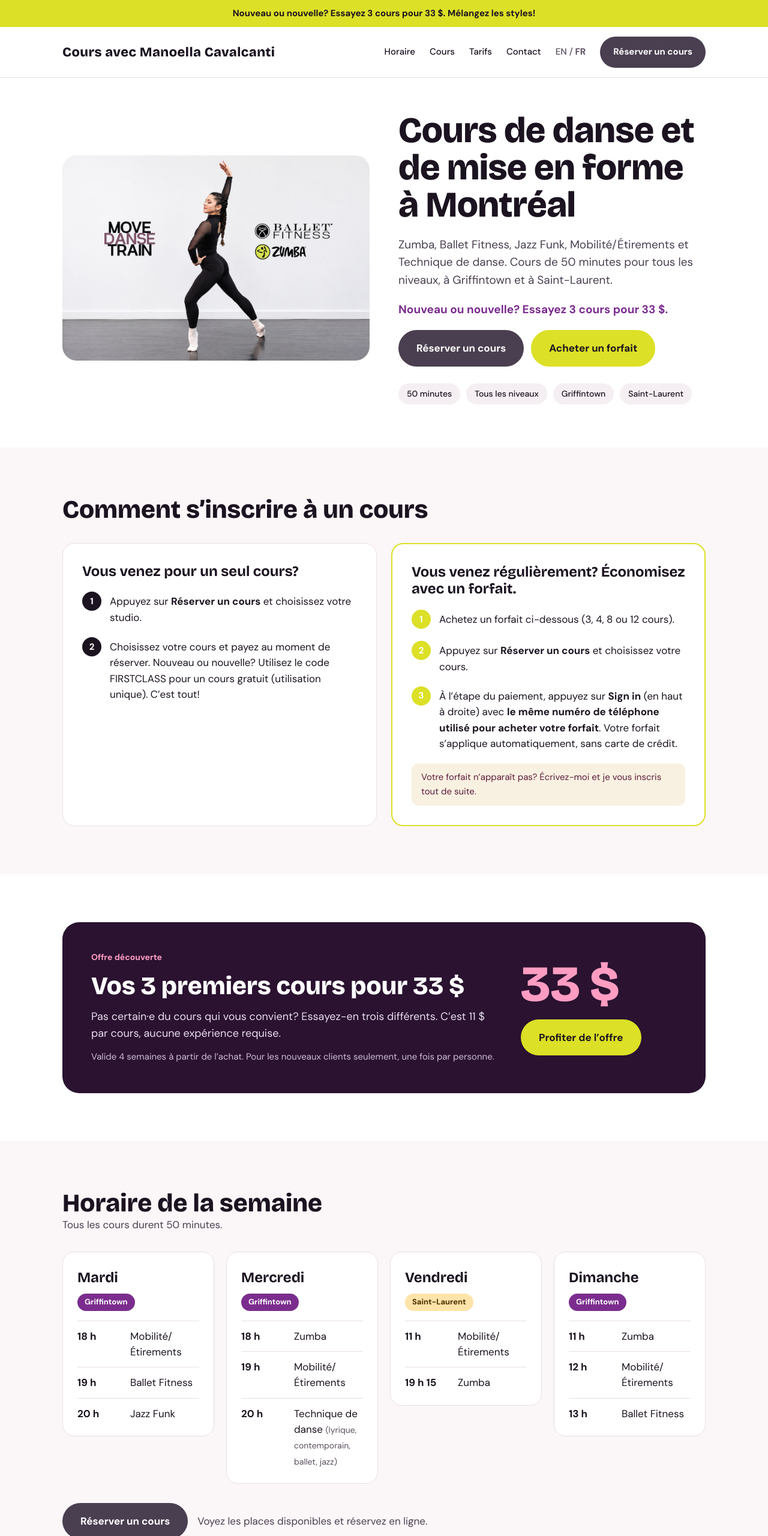
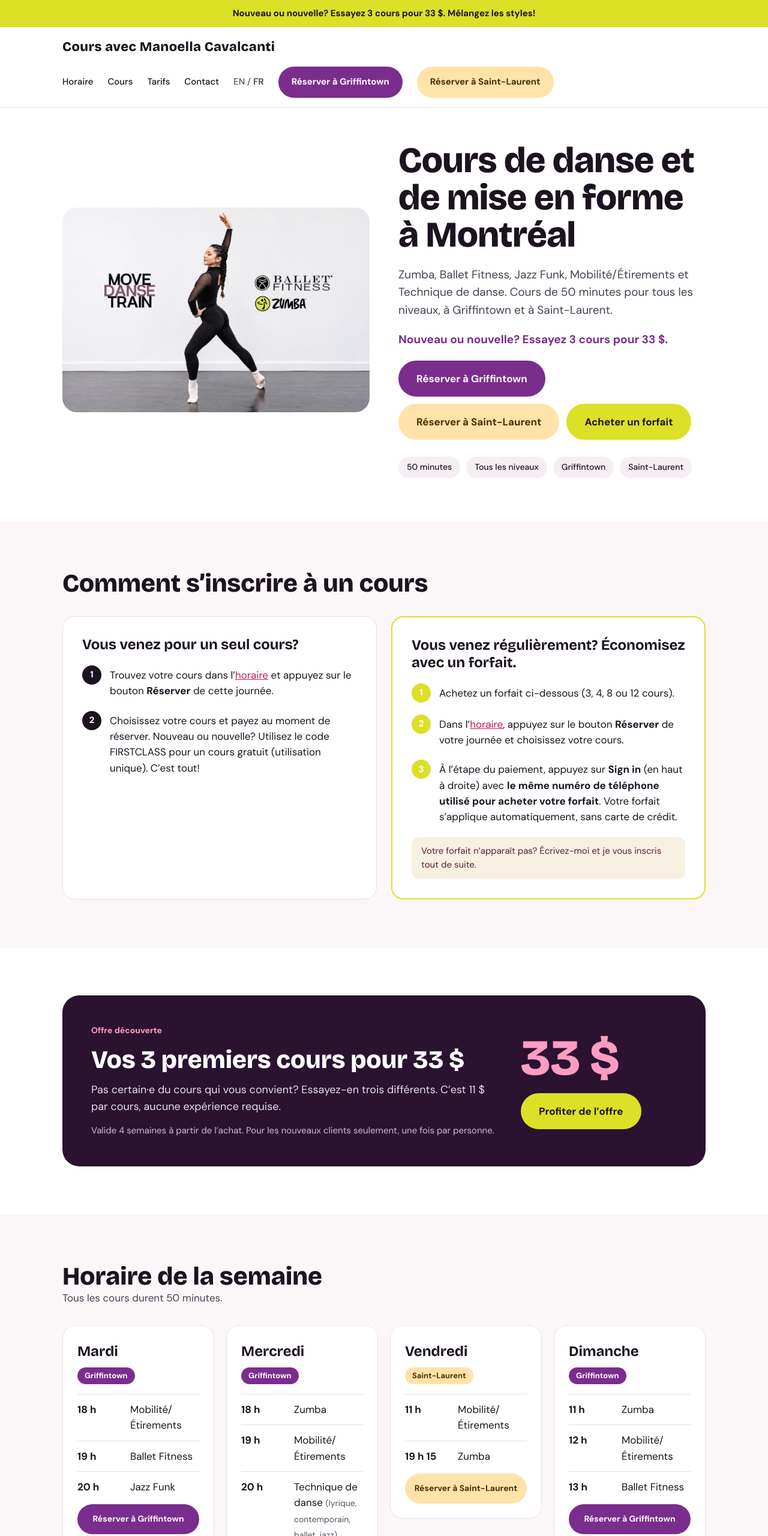
Before and after one commit to hugorila/move-danse-train, a plain HTML site: page fr.html in a window 1280 px wide. Shown: the top 2560 px of the page at 60% size. Drawn offline with nearby package versions, Linux system fonts and the light colour scheme.

Commit message:
Add separate booking buttons for each studio loc

```diff
--- a/fr.html
+++ b/fr.html
@@ -24,7 +24,8 @@
       <a href="#prices">Tarifs</a>
       <a href="#contact">Contact</a>
       <span class="lang"><a href="index.html" lang="en">EN</a> / <strong>FR</strong></span>
-      <a class="btn btn-primary btn-small" href="https://manoella-cavalcanti.square.site/s/appointments">Réserver un cours</a>
+      <a class="btn btn-griff btn-small" href="GRIFFINTOWN_LINK">Réserver à Griffintown</a>
+      <a class="btn btn-stl btn-small" href="SAINTLAURENT_LINK">Réserver à Saint-Laurent</a>
     </nav>
   </div>
 </header>
@@ -38,7 +39,8 @@
       <p class="lead">Zumba, Ballet Fitness, Jazz Funk, Mobilité/Étirements et Technique de danse. Cours de 50 minutes pour tous les niveaux, à Griffintown et à Saint-Laurent.</p>
       <p class="hero-offer">Nouveau ou nouvelle? Essayez 3 cours pour 33 $.</p>
       <div class="btn-row">
-        <a class="btn btn-primary" href="https://manoella-cavalcanti.square.site/s/appointments">Réserver un cours</a>
+        <a class="btn btn-griff" href="GRIFFINTOWN_LINK">Réserver à Griffintown</a>
+        <a class="btn btn-stl" href="SAINTLAURENT_LINK">Réserver à Saint-Laurent</a>
         <a class="btn btn-outline" href="#prices">Acheter un forfait</a>
       </div>
       <ul class="chips">
@@ -57,7 +59,7 @@
         <div class="path">
           <h3 class="card-title">Vous venez pour un seul cours?</h3>
           <ol class="steps">
-            <li>Appuyez sur <strong>Réserver un cours</strong> et choisissez votre studio.</li>
+            <li>Trouvez votre cours dans l’<a href="#schedule">horaire</a> et appuyez sur le bouton <strong>Réserver</strong> de cette journée.</li>
             <li>Choisissez votre cours et payez au moment de réserver. Nouveau ou nouvelle? Utilisez le code FIRSTCLASS pour un cours gratuit (utilisation unique). C’est tout!</li>
           </ol>
         </div>
@@ -65,7 +67,7 @@
           <h3 class="card-title">Vous venez régulièrement? Économisez avec un forfait.</h3>
           <ol class="steps">
             <li>Achetez un forfait ci-dessous (3, 4, 8 ou 12 cours).</li>
-            <li>Appuyez sur <strong>Réserver un cours</strong> et choisissez votre cours.</li>
+            <li>Dans l’<a href="#schedule">horaire</a>, appuyez sur le bouton <strong>Réserver</strong> de votre journée et choisissez votre cours.</li>
             <li>À l’étape du paiement, appuyez sur <strong>Sign in</strong> (en haut à droite) avec <strong>le même numéro de téléphone utilisé pour acheter votre forfait</strong>. Votre forfait s’applique automatiquement, sans carte de crédit.</li>
           </ol>
           <p class="note">Votre forfait n’apparaît pas? Écrivez-moi et je vous inscris tout de suite.</p>
@@ -105,6 +107,7 @@
             <li><span class="time">19 h</span><span>Ballet Fitness</span></li>
             <li><span class="time">20 h</span><span>Jazz Funk</span></li>
           </ul>
+          <a class="btn btn-griff btn-small btn-block" href="GRIFFINTOWN_LINK">Réserver à Griffintown</a>
         </div>
         <div class="day">
           <div class="day-head"><h3 class="day-name">Mercredi</h3><span class="pill pill-griff">Griffintown</span></div>
@@ -113,6 +116,7 @@
             <li><span class="time">19 h</span><span>Mobilité/Étirements</span></li>
             <li><span class="time">20 h</span><span>Technique de danse <small>(lyrique, contemporain, ballet, jazz)</small></span></li>
           </ul>
+          <a class="btn btn-griff btn-small btn-block" href="GRIFFINTOWN_LINK">Réserver à Griffintown</a>
         </div>
         <div class="day">
           <div class="day-head"><h3 class="day-name">Vendredi</h3><span class="pill pill-stl">Saint-Laurent</span></div>
@@ -120,6 +124,7 @@
             <li><span class="time">11 h</span><span>Mobilité/Étirements</span></li>
             <li><span class="time">19 h 15</span><span>Zumba</span></li>
           </ul>
+          <a class="btn btn-stl btn-small btn-block" href="SAINTLAURENT_LINK">Réserver à Saint-Laurent</a>
         </div>
         <div class="day">
           <div class="day-head"><h3 class="day-name">Dimanche</h3><span class="pill pill-griff">Griffintown</span></div>
@@ -128,11 +133,11 @@
             <li><span class="time">12 h</span><span>Mobilité/Étirements</span></li>
             <li><span class="time">13 h</span><span>Ballet Fitness</span></li>
           </ul>
+          <a class="btn btn-griff btn-small btn-block" href="GRIFFINTOWN_LINK">Réserver à Griffintown</a>
         </div>
       </div>
       <div class="cta-row">
-        <a class="btn btn-primary" href="https://manoella-cavalcanti.square.site/s/appointments">Réserver un cours</a>
-        <span class="lead">Voyez les places disponibles et réservez en ligne.</span>
+        <span class="lead">Appuyez sur le bouton sous une journée pour voir les places disponibles et réserver en ligne.</span>
       </div>
       <p class="cta-note">Pour réserver, il faut un compte avec un forfait actif, ou une carte de crédit pour un cours à l’unité.</p>
     </div>
@@ -171,7 +176,8 @@
           <div class="price-amount">25 $</div>
           <div class="price-per">25 $ par cours</div>
           <div class="price-valid">Payable à la réservation</div>
-          <a class="btn btn-outline btn-small btn-block" href="https://manoella-cavalcanti.square.site/s/appointments">Réserver un cours</a>
+          <a class="btn btn-griff btn-small btn-block" href="GRIFFINTOWN_LINK">Réserver à Griffintown</a>
+          <a class="btn btn-stl btn-small btn-block" href="SAINTLAURENT_LINK">Réserver à Saint-Laurent</a>
         </div>
         <div class="price">
           <span class="price-kind">Forfait</span>
@@ -218,12 +224,12 @@
     <div class="wrap stack">
       <h2>Bon à savoir</h2>
       <div class="faq">
-        <div class="faq-item"><h3>J’ai acheté un forfait. Comment réserver?</h3><p>Appuyez sur <strong>Réserver un cours</strong>, choisissez votre cours, puis appuyez sur <strong>Sign in</strong> à l’étape du paiement avec le même numéro de téléphone que pour votre forfait. Aucune carte requise.</p></div>
+        <div class="faq-item"><h3>J’ai acheté un forfait. Comment réserver?</h3><p>Dans l’horaire, appuyez sur le bouton <strong>Réserver</strong> de votre journée, choisissez votre cours, puis appuyez sur <strong>Sign in</strong> à l’étape du paiement avec le même numéro de téléphone que pour votre forfait. Aucune carte requise.</p></div>
         <div class="faq-item"><h3>Pourquoi la page de réservation affiche 25 $?</h3><p>C’est le prix à l’unité. Si vous vous connectez et avez un forfait, il s’applique automatiquement et vous payez 0 $.</p></div>
         <div class="faq-item"><h3>Je n’ai jamais dansé. Puis-je venir?</h3><p>Oui! Tous les cours sont ouverts à tous les niveaux. Zumba, Ballet Fitness et Mobilité/Étirements sont parfaits pour commencer.</p></div>
         <div class="faq-item"><h3>Quoi porter et apporter?</h3><p>Portez des vêtements confortables qui vous permettent de bouger librement. Pour la Zumba et le Jazz Funk, nous recommandons des espadrilles ou d’autres chaussures de sport confortables. Pour les cours de technique de danse, nous recommandons des chaussettes de danse, des chaussons de ballet ou des chaussures de jazz. Pour le Ballet Fitness et Mobilité/Étirements, nous recommandons des chaussettes antidérapantes, des chaussons de ballet ou les pieds nus.</p></div>
         <div class="faq-item"><h3>Puis-je annuler?</h3><p>Oui. Vous pouvez annuler jusqu’à 24 heures avant le début de votre cours, avec le lien dans votre courriel de confirmation. Les annulations faites moins de 24 heures avant le cours pourraient ne pas donner droit à un remboursement ou à un crédit.</p></div>
-        <div class="faq-item"><h3>Quel studio choisir?</h3><p>Griffintown : mardi, mercredi et dimanche. Saint-Laurent : vendredi.</p></div>
+        <div class="faq-item"><h3>Quel studio choisir?</h3><p>Griffintown : mardi, mercredi et dimanche. Saint-Laurent : vendredi. Chaque journée de l’horaire a son propre bouton de réservation, pour arriver directement au bon studio.</p></div>
       </div>
     </div>
   </section>
--- a/styles.css
+++ b/styles.css
@@ -52,6 +52,11 @@ a:focus-visible, button:focus-visible { outline: 3px solid var(--ink); outline-o
 .btn-outline:hover { background: var(--purple); color: var(--white); border-color: var(--purple); }
 .btn-light { background: var(--yellow); color: var(--ink); }
 .btn-light:hover { background: var(--purple); color: var(--white); }
+/* Studio booking buttons: same colours as the studio labels in the schedule */
+.btn-griff { background: var(--purple); color: var(--white); }
+.btn-griff:hover { background: var(--plum); color: var(--white); }
+.btn-stl { background: var(--amber); color: var(--amber-text); }
+.btn-stl:hover { background: var(--yellow); color: var(--ink); }
 .btn-small { padding: 12px 20px; }
 .btn-block { display: block; }
 
@@ -64,6 +69,9 @@ a:focus-visible, button:focus-visible { outline: 3px solid var(--ink); outline-o
 .nav a { color: var(--ink); text-decoration: none; }
 .nav a:hover { color: var(--body); }
 .nav .btn { color: var(--white); }
+.nav .btn-griff:hover { color: var(--white); }
+.nav .btn-stl { color: var(--amber-text); }
+.nav .btn-stl:hover { color: var(--ink); }
 .lang { color: var(--muted); }
 .lang a { color: var(--muted); }
 
@@ -120,6 +128,7 @@ img.photo-hero { min-width: 0; min-height: 0; height: auto; align-self: center;
 .slots li:last-child { padding-bottom: 0; }
 .slots time, .slots .time { flex: none; width: 76px; font-weight: 700; }
 .slots small { color: var(--muted); font-size: 14px; }
+.day .btn { padding: 12px 8px; font-size: 14px; white-space: nowrap; } /* booking button under each day */
 .cta-row { display: flex; flex-wrap: wrap; align-items: center; gap: 16px; }
 .cta-note {
   margin-top: 0.5rem;
```
Also changed, not shown: index.html (+14 -9 lines).
